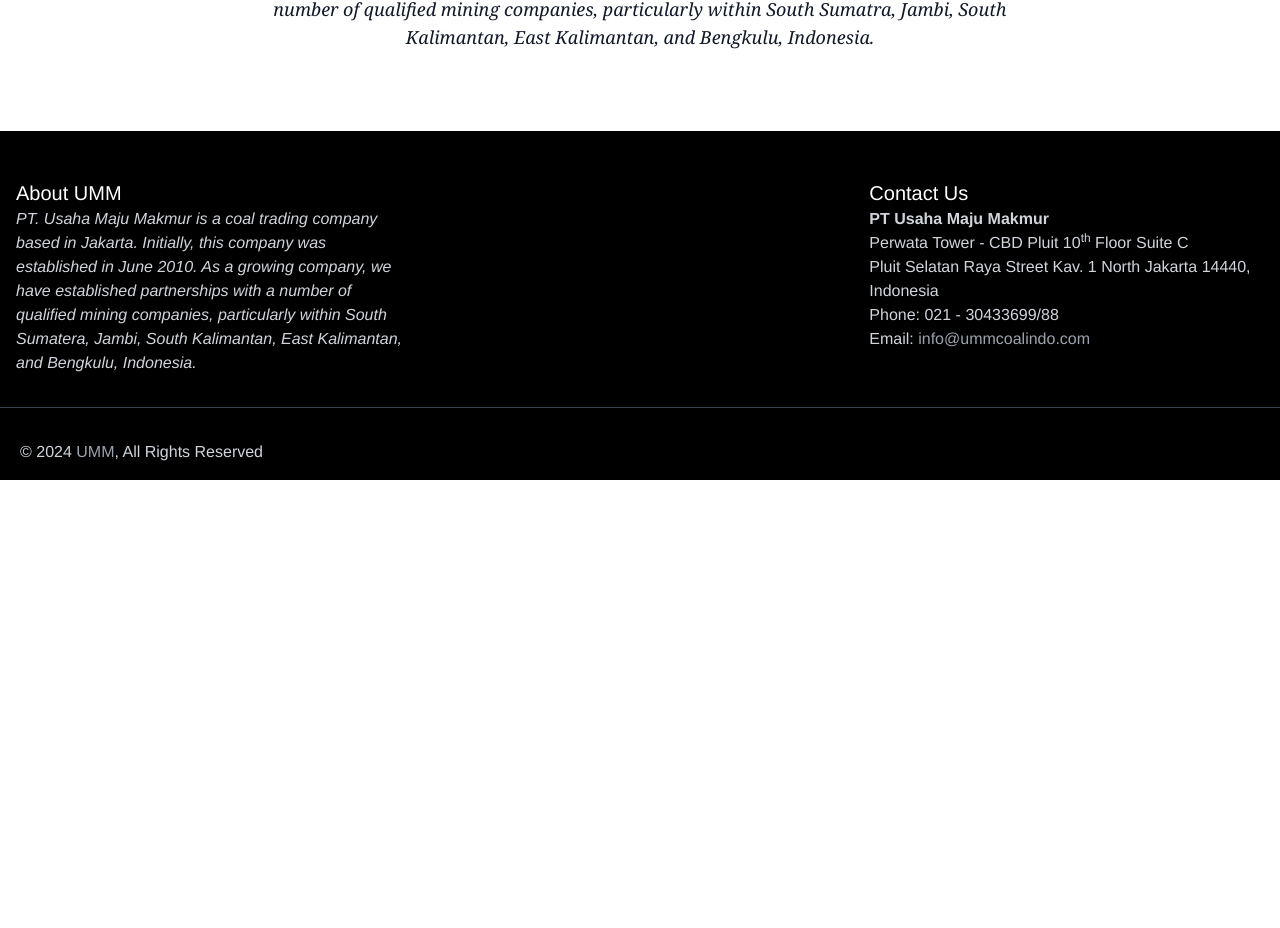
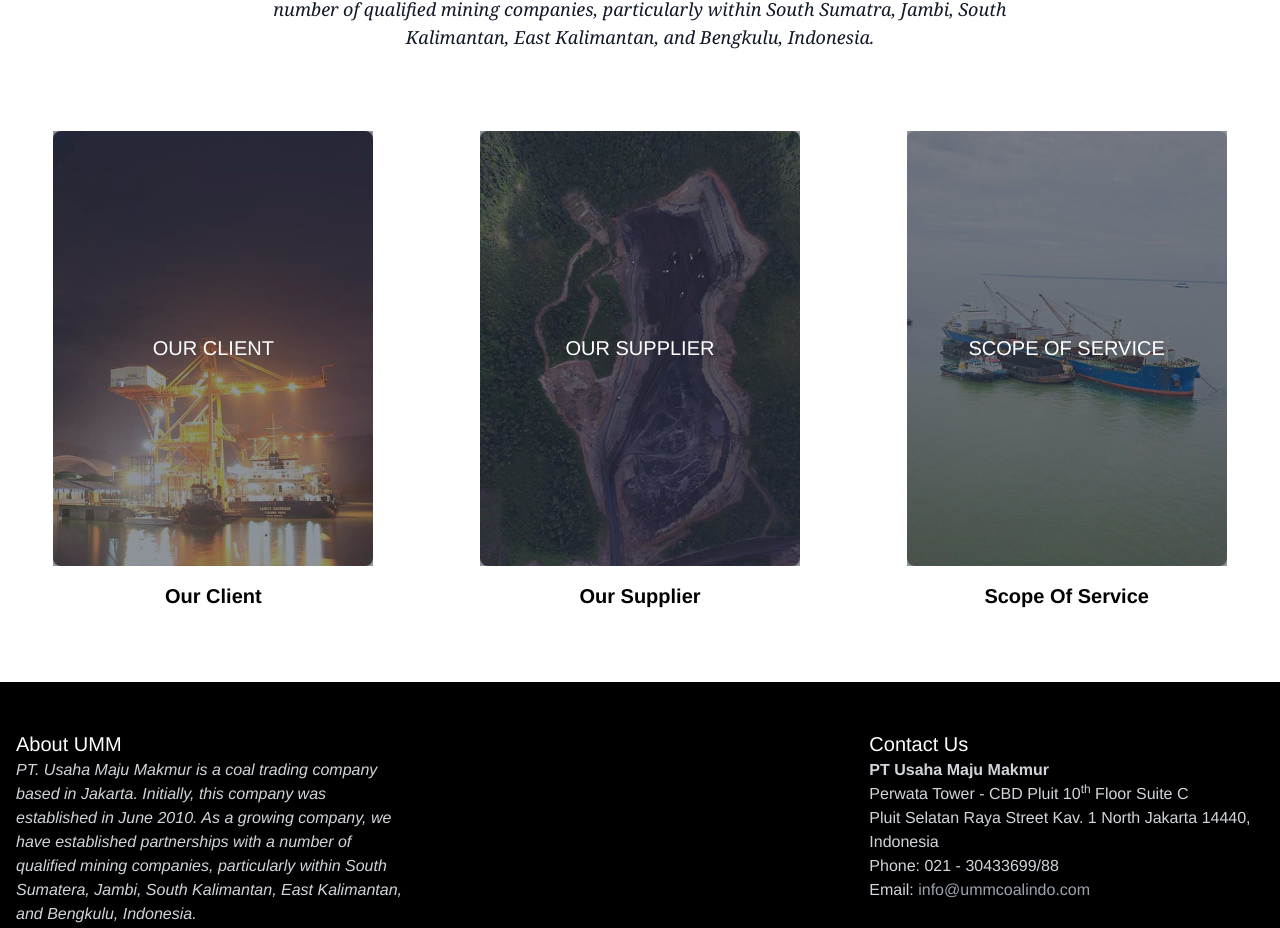
Before and after one commit to Bijas48/UMM-web-refactor, a Vue app: page / in a window 1280 px wide. Shown: the part 991-1919 px from the top of the page. Before the commit the page ends 1471 px from the top, so only its background shows below. Built offline with nearby package versions, Linux system fonts and the light colour scheme.

Commit message:
Progress MainSection Card Images

```diff
--- a/src/components/MainSection.vue
+++ b/src/components/MainSection.vue
@@ -1,5 +1,10 @@
 <script setup>
 import logo_umm from '@/assets/images/logo/umm.png'
+import mainPhoto1 from '@/assets/images/HomeView/index1.jpg'
+import mainPhoto2 from '@/assets/images/HomeView/index2.jpg'
+import mainPhoto3 from '@/assets/images/HomeView/index3.jpg'
+
+// import { ref } from 'vue'
 </script>
 
 <template>
@@ -23,6 +28,59 @@ import logo_umm from '@/assets/images/logo/umm.png'
           ><i class="fa fa-angle-down"></i
         ></a>
       </div>
+
+      <div class="flex flex-wrap mt-12 justify-around">
+        <!-- Our Client -->
+        <div class="w-10/12 md:w-2/5 lg:w-3/12 mb-6">
+          <div class="team-item">
+            <div class="team-image relative">
+              <img :src="mainPhoto1" alt="Client Photo" class="w-full object-cover rounded-lg" />
+              <div
+                class="team-detail absolute inset-0 bg-gray-800 bg-opacity-50 flex justify-center items-center text-white"
+              >
+                <h5 class="text-xl font-alt">OUR CLIENT</h5>
+              </div>
+            </div>
+            <div class="team-descr text-center mt-4">
+              <div class="text-xl font-semibold">Our Client</div>
+            </div>
+          </div>
+        </div>
+
+        <!-- Our Supplier -->
+        <div class="w-10/12 md:w-2/5 lg:w-3/12 mb-6">
+          <div class="team-item">
+            <div class="team-image relative">
+              <img :src="mainPhoto2" alt="Supplier Photo" class="w-full object-cover rounded-lg" />
+              <div
+                class="team-detail absolute inset-0 bg-gray-800 bg-opacity-50 flex justify-center items-center text-white"
+              >
+                <h5 class="text-xl font-alt">OUR SUPPLIER</h5>
+              </div>
+            </div>
+            <div class="team-descr text-center mt-4">
+              <div class="text-xl font-semibold">Our Supplier</div>
+            </div>
+          </div>
+        </div>
+
+        <!-- Scope of Service -->
+        <div class="w-10/12 md:w-2/5 lg:w-3/12 mb-6">
+          <div class="team-item">
+            <div class="team-image relative">
+              <img :src="mainPhoto3" alt="Service Photo" class="w-full object-cover rounded-lg" />
+              <div
+                class="team-detail absolute inset-0 bg-gray-800 bg-opacity-50 flex justify-center items-center text-white"
+              >
+                <h5 class="text-xl font-alt">SCOPE OF SERVICE</h5>
+              </div>
+            </div>
+            <div class="team-descr text-center mt-4">
+              <div class="text-xl font-semibold">Scope Of Service</div>
+            </div>
+          </div>
+        </div>
+      </div>
     </div>
   </section>
 </template>
```
